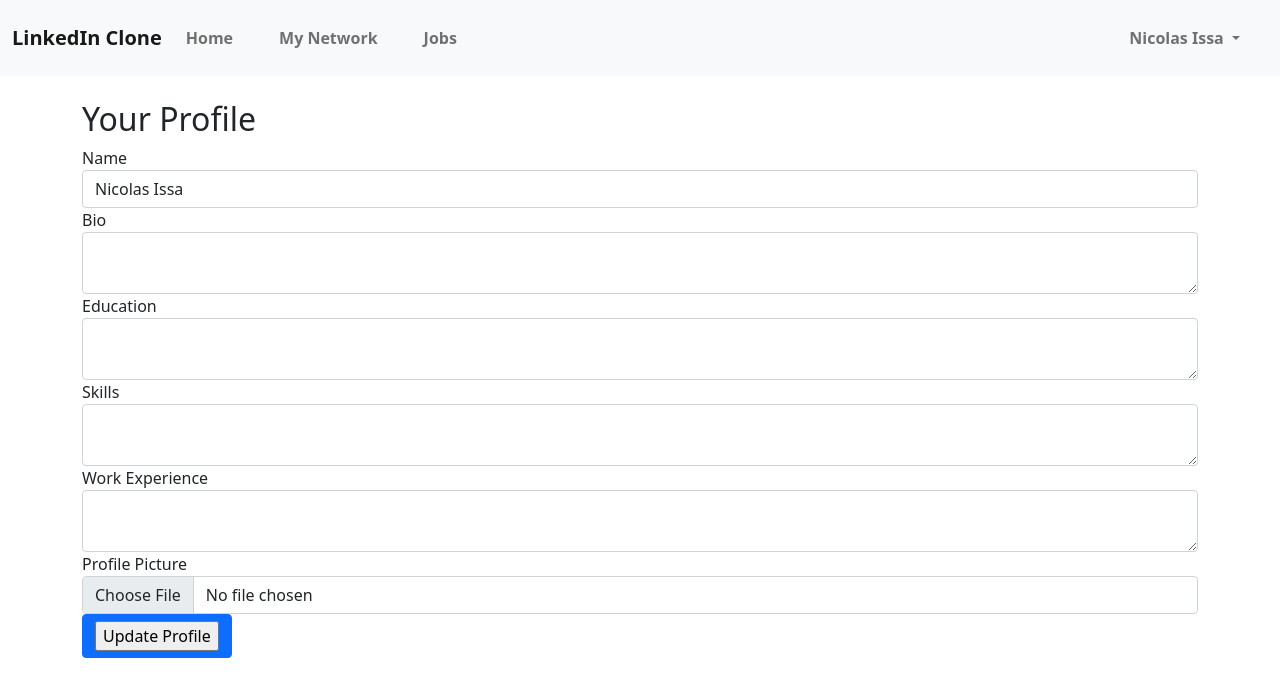
After one commit to NicolasIssa1/Web-Application, a Flask app: page /profile in a window 1280 px wide. The commit adds this page. Shown: the top 697 px of the page. Run offline with Flask 3, Linux system fonts and the light colour scheme; a user stored in the database is signed in.

Commit message:
done with login and register. started the basics for skills, education, experience.. will continue tomorrow

```diff
--- a/Coursework2/app/forms.py
+++ b/Coursework2/app/forms.py
@@ -1,15 +1,20 @@
 from flask_wtf import FlaskForm
-from wtforms import StringField, PasswordField, SubmitField
-from wtforms.validators import DataRequired, Email, EqualTo, ValidationError
+from wtforms import StringField, PasswordField, SubmitField, TextAreaField, FileField
+from wtforms.validators import DataRequired, Email, EqualTo, ValidationError, Length, Regexp
 from app.models import User
 
 class RegistrationForm(FlaskForm):
-    name = StringField("Name", validators=[DataRequired()])
+    name = StringField("Name", validators=[DataRequired(), Length(min=2, max=150)])
     email = StringField("Email", validators=[DataRequired(), Email()])
-    password = PasswordField("Password", validators=[DataRequired()])
-    confirm_password = PasswordField(
-        "Confirm Password", validators=[DataRequired(), EqualTo("password")]
+    password = PasswordField(
+        "Password",
+        validators=[
+            DataRequired(),
+            Length(min=6),
+            Regexp(r'^(?=.*[A-Z])(?=.*\d)', message="Password must contain one uppercase letter and one number."),
+        ],
     )
+    confirm_password = PasswordField("Confirm Password", validators=[DataRequired(), EqualTo("password")])
     submit = SubmitField("Register")
 
     def validate_email(self, email):
@@ -21,3 +26,12 @@
     email = StringField("Email", validators=[DataRequired(), Email()])
     password = PasswordField("Password", validators=[DataRequired()])
     submit = SubmitField("Login")
+
+class ProfileForm(FlaskForm):
+    name = StringField("Name", validators=[DataRequired(), Length(min=2, max=150)])
+    bio = TextAreaField("Bio")
+    education = TextAreaField("Education")
+    skills = TextAreaField("Skills")
+    work_experience = TextAreaField("Work Experience")
+    profile_pic = FileField("Profile Picture")
+    submit = SubmitField("Update Profile")
--- a/Coursework2/app/routes.py
+++ b/Coursework2/app/routes.py
@@ -1,15 +1,19 @@
 from flask import render_template, redirect, url_for, flash, request
-from flask_login import login_user, logout_user, login_required
+from flask_login import login_user, logout_user, login_required, current_user
 from app import app, db
-from app.forms import RegistrationForm, LoginForm
+from app.forms import RegistrationForm, LoginForm, ProfileForm
 from app.models import User
 
 @app.route("/")
 def home():
+    if current_user.is_authenticated:
+        return redirect(url_for("profile"))
     return render_template("index.html")
 
 @app.route("/register", methods=["GET", "POST"])
 def register():
+    if current_user.is_authenticated:
+        return redirect(url_for("profile"))
     form = RegistrationForm()
     if form.validate_on_submit():
         user = User(
@@ -25,15 +29,17 @@
 
 @app.route("/login", methods=["GET", "POST"])
 def login():
+    if current_user.is_authenticated:
+        return redirect(url_for("profile"))
     form = LoginForm()
     if form.validate_on_submit():
         user = User.query.filter_by(email=form.email.data).first()
         if user and user.check_password(form.password.data):
             login_user(user)
             flash("Logged in successfully!", "success")
-            return redirect(url_for("home"))
+            return redirect(url_for("profile"))
         else:
-            flash("Login unsuccessful. Please check your email and password.", "danger")
+            flash("Invalid email or password. Please try again.", "danger")
     return render_template("login.html", form=form)
 
 @app.route("/logout")
@@ -42,3 +48,39 @@
     logout_user()
     flash("You have been logged out.", "info")
     return redirect(url_for("login"))
+
+@app.route('/profile', methods=['GET', 'POST'])
+@login_required
+def profile():
+    form = ProfileForm(obj=current_user)
+    if form.validate_on_submit():
+        current_user.name = form.name.data
+        current_user.bio = form.bio.data
+        current_user.education = form.education.data
+        current_user.skills = form.skills.data
+        current_user.work_experience = form.work_experience.data
+        db.session.commit()
+        flash("Profile updated successfully!", "success")
+        return redirect(url_for("profile"))
+    return render_template("profile.html", form=form, user=current_user)
+
+@app.route("/delete_account", methods=["GET", "POST"])
+@login_required
+def delete_account():
+    if request.method == "POST":
+        confirm_text = request.form.get("confirm_text")
+        expected_text = f"Delete-{current_user.name}"
+
+        if confirm_text == expected_text:
+            try:
+                user = User.query.get(current_user.id)
+                db.session.delete(user)
+                db.session.commit()
+                flash("Your account has been deleted successfully!", "info")
+                return redirect(url_for("register"))
+            except Exception as e:
+                flash("An error occurred while deleting your account. Please try again later.", "danger")
+        else:
+            flash("Incorrect confirmation text. Account deletion aborted.", "danger")
+
+    return render_template("delete_account.html", user=current_user)
--- a/Coursework2/app/static/style.css
+++ b/Coursework2/app/static/style.css
@@ -36,3 +36,8 @@
 nav ul li a:hover {
     text-decoration: underline;
 }
+
+.text-danger {
+    font-size: 0.9rem;
+    margin-top: 0.25rem;
+}
--- a/Coursework2/app/templates/base.html
+++ b/Coursework2/app/templates/base.html
@@ -5,11 +5,9 @@
     <meta name="viewport" content="width=device-width, initial-scale=1.0">
     <title>{% block title %}LinkedIn Clone{% endblock %}</title>
     <link rel="stylesheet" href="{{ url_for('static', filename='style.css') }}">
-    <!-- Add Bootstrap -->
     <link href="https://cdn.jsdelivr.net/npm/bootstrap@5.1.3/dist/css/bootstrap.min.css" rel="stylesheet">
 </head>
 <body>
-    <!-- Navigation Bar -->
     <nav class="navbar navbar-expand-lg navbar-light bg-light">
         <div class="container-fluid">
             <a class="navbar-brand" href="/">LinkedIn Clone</a>
@@ -18,52 +16,43 @@
             </button>
             <div class="collapse navbar-collapse" id="navbarNav">
                 <ul class="navbar-nav me-auto">
-                    <li class="nav-item">
-                        <a class="nav-link active" aria-current="page" href="/">Home</a>
-                    </li>
-                    <li class="nav-item">
-                        <a class="nav-link" href="/network">My Network</a>
-                    </li>
-                    <li class="nav-item">
-                        <a class="nav-link" href="/jobs">Jobs</a>
-                    </li>
-                    <li class="nav-item">
-                        <a class="nav-link" href="/messaging">Messaging</a>
-                    </li>
-                    <li class="nav-item">
-                        <a class="nav-link" href="/notifications">Notifications</a>
-                    </li>
+                    <li class="nav-item"><a class="nav-link" href="/">Home</a></li>
+                    <li class="nav-item"><a class="nav-link" href="/network">My Network</a></li>
+                    <li class="nav-item"><a class="nav-link" href="/jobs">Jobs</a></li>
                 </ul>
                 <ul class="navbar-nav ms-auto">
                     {% if current_user.is_authenticated %}
-                        <!-- Show logout option if the user is logged in -->
-                        <li class="nav-item">
-                            <a class="nav-link" href="/profile">Profile</a>
-                        </li>
-                        <li class="nav-item">
-                            <a class="nav-link" href="{{ url_for('logout') }}">Logout</a>
+                        <li class="nav-item dropdown">
+                            <a class="nav-link dropdown-toggle" href="#" id="profileDropdown" role="button" data-bs-toggle="dropdown">
+                                {{ current_user.name }}
+                            </a>
+                            <ul class="dropdown-menu dropdown-menu-end">
+                                <li><a class="dropdown-item" href="/profile">View Profile</a></li>
+                                <li><a class="dropdown-item" href="{{ url_for('logout') }}">Logout</a></li>
+                                <li><a class="dropdown-item" href="/delete_account">Delete Account</a></li>
+                            </ul>
                         </li>
                     {% else %}
-                        <!-- Show register and login options if the user is not logged in -->
-                        <li class="nav-item">
-                            <a class="nav-link" href="{{ url_for('register') }}">Register</a>
-                        </li>
-                        <li class="nav-item">
-                            <a class="nav-link" href="{{ url_for('login') }}">Login</a>
-                        </li>
+                        <li class="nav-item"><a class="nav-link" href="{{ url_for('register') }}">Register</a></li>
+                        <li class="nav-item"><a class="nav-link" href="{{ url_for('login') }}">Login</a></li>
                     {% endif %}
                 </ul>
             </div>
         </div>
     </nav>
-
-    <!-- Page Content -->
     <div class="container mt-4">
-        {% block content %}{% endblock %}
+        {% with messages = get_flashed_messages(with_categories=true) %}
+            {% if messages %}
+                {% for category, message in messages %}
+                    <div class="alert alert-{{ category }} alert-dismissible fade show" role="alert">
+                        {{ message }}
+                        <button type="button" class="btn-close" data-bs-dismiss="alert"></button>
+                    </div>
+                {% endfor %}
+            {% endif %}
+        {% endwith %}
     </div>
-
-    <!-- Bootstrap JS -->
+    <div class="container mt-4">{% block content %}{% endblock %}</div>
     <script src="https://cdn.jsdelivr.net/npm/bootstrap@5.1.3/dist/js/bootstrap.bundle.min.js"></script>
-    <script src="{{ url_for('static', filename='main.js') }}"></script>
 </body>
 </html>
--- a/Coursework2/app/templates/login.html
+++ b/Coursework2/app/templates/login.html
@@ -16,4 +16,5 @@
     </div>
     <button type="submit" class="btn btn-primary">{{ form.submit() }}</button>
 </form>
+
 {% endblock %}
--- /dev/null
+++ b/Coursework2/app/templates/profile.html
@@ -0,0 +1,28 @@
+{% extends "base.html" %}
+{% block title %}Your Profile - LinkedIn Clone{% endblock %}
+{% block content %}
+<h2>Your Profile</h2>
+<form method="POST" enctype="multipart/form-data">
+    {{ form.hidden_tag() }}
+    <div class="form-group">
+        {{ form.name.label }} {{ form.name(class="form-control") }}
+    </div>
+    <div class="form-group">
+        {{ form.bio.label }} {{ form.bio(class="form-control") }}
+    </div>
+    <div class="form-group">
+        {{ form.education.label }} {{ form.education(class="form-control") }}
+    </div>
+    <div class="form-group">
+        {{ form.skills.label }} {{ form.skills(class="form-control") }}
+    </div>
+    <div class="form-group">
+        {{ form.work_experience.label }} {{ form.work_experience(class="form-control") }}
+    </div>
+    <div class="form-group">
+        {{ form.profile_pic.label }} {{ form.profile_pic(class="form-control") }}
+    </div>
+    <button type="submit" class="btn btn-primary">{{ form.submit() }}</button>
+</form>
+
+{% endblock %}
```
Also changed, not shown: Coursework2/app/__init__.py (+12 -2 lines), Coursework2/app/models.py (+13 -12 lines), Coursework2/app/templates/delete_account.html (added, +20 -0 lines), Coursework2/app/templates/forgot_password.html (added, +16 -0 lines), Coursework2/app/templates/register.html (+49 -5 lines), Coursework2/app/templates/reset_password.html (added, +12 -0 lines), Coursework2/migrations/versions/1297e3cfb1ac_add_education_skills_work_experience_.py (added, +36 -0 lines), Coursework2/migrations/versions/5784d39823c3_added_security_question_and_answer_.py (added, +34 -0 lines), Coursework2/migrations/versions/59b4e2396e64_added_security_question_and_answer_.py (added, +46 -0 lines), Coursework2/app.db (added), Coursework2/instance/linkedin_clone.db, 1 other file.
